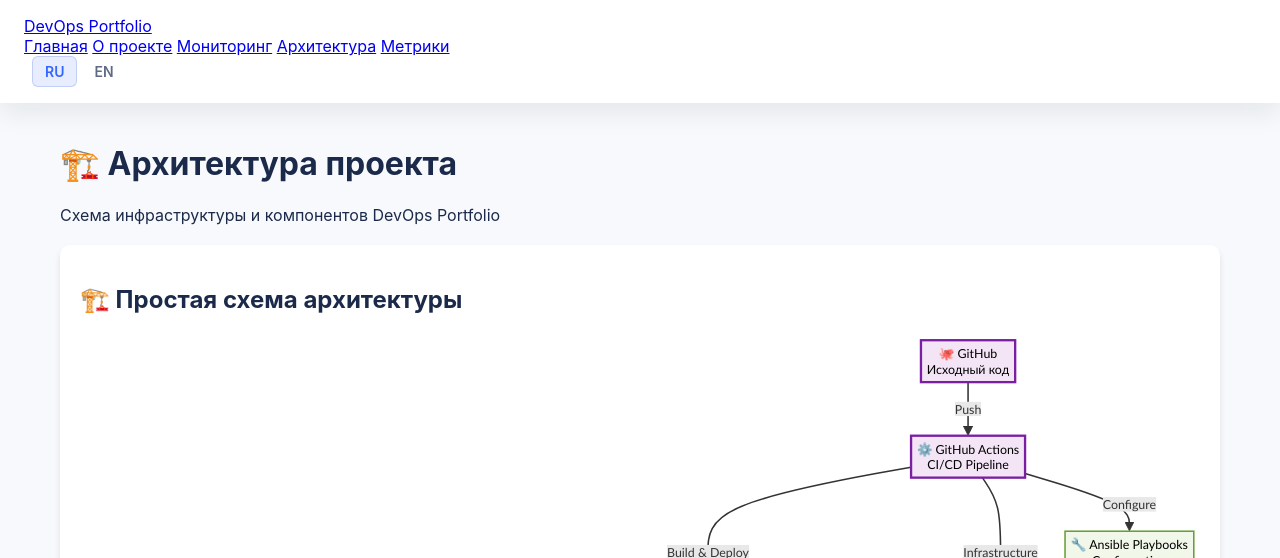
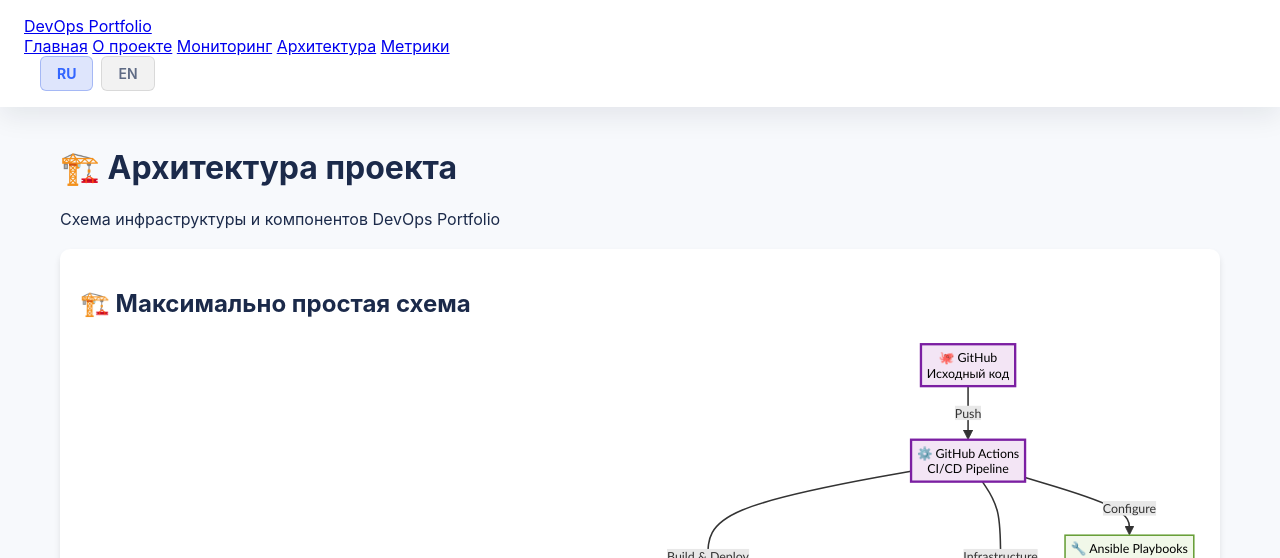
Before and after one commit to p-aliaksey/portfolio-site, a Flask app: page /architecture in a window 1280 px wide. Shown: the top 558 px of the page. Run offline with Flask 3, Linux system fonts and the light colour scheme.

Commit message:
add_my_v1.038_app_upgrade_diagram

```diff
--- a/app/static/style.css
+++ b/app/static/style.css
@@ -11,11 +11,11 @@
 .links a:hover{color:var(--text);background:rgba(37,84,230,0.08)}
 
 /* Language switcher */
-.language-switcher{display:flex;gap:4px;margin-left:8px}
-.lang-btn{padding:6px 12px;border-radius:6px;text-decoration:none;font-size:14px;font-weight:600;transition:all 0.2s}
-.lang-btn{color:var(--muted);background:transparent;border:1px solid transparent}
+.language-switcher{display:flex;gap:8px;margin-left:16px;align-items:center}
+.lang-btn{padding:8px 16px;border-radius:6px;text-decoration:none;font-size:14px;font-weight:600;transition:all 0.2s;min-width:44px;text-align:center;display:inline-block}
+.lang-btn{color:var(--muted);background:rgba(0,0,0,0.05);border:1px solid rgba(0,0,0,0.1)}
 .lang-btn:hover{color:var(--text);background:rgba(37,84,230,0.08)}
-.lang-btn.active{color:var(--primary);background:rgba(37,84,230,0.1);border-color:rgba(37,84,230,0.2)}
+.lang-btn.active{color:var(--primary);background:rgba(37,84,230,0.15);border-color:rgba(37,84,230,0.3);font-weight:700}
 
 /* Hero */
 .hero{padding:72px 24px;background:radial-gradient(1200px 600px at 70% -10%, rgba(51,102,255,.15), rgba(255,255,255,0)) ,linear-gradient(180deg, #fff 0%, #f7f9fc 100%)}
--- a/app/templates/architecture.html
+++ b/app/templates/architecture.html
@@ -87,7 +87,7 @@
         <p>Схема инфраструктуры и компонентов DevOps Portfolio</p>
 
         <div class="architecture-diagram">
-            <h2>🏗️ Простая схема архитектуры</h2>
+            <h2>🏗️ Максимально простая схема</h2>
             <div class="mermaid">
 graph TB
     %% User
--- a/app/templates/monitoring.html
+++ b/app/templates/monitoring.html
@@ -17,6 +17,7 @@
                 <a href="/about">{{ t.nav.about }}</a>
                 <a href="/metrics">{{ t.nav.metrics }}</a>
                 <a href="/monitoring">{{ t.nav.monitoring }}</a>
+                <a href="/architecture">{{ t.nav.architecture }}</a>
                 <div class="language-switcher">
                     <a href="/set_language/ru" class="lang-btn {{ 'active' if translations.get_language() == 'ru' else '' }}">RU</a>
                     <a href="/set_language/en" class="lang-btn {{ 'active' if translations.get_language() == 'en' else '' }}">EN</a>
```
